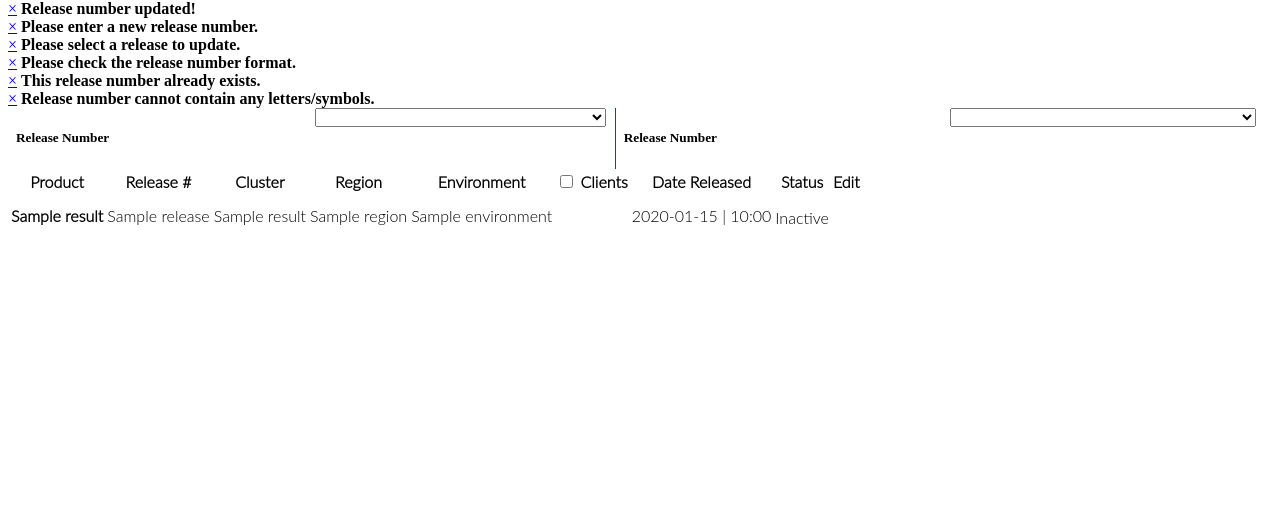
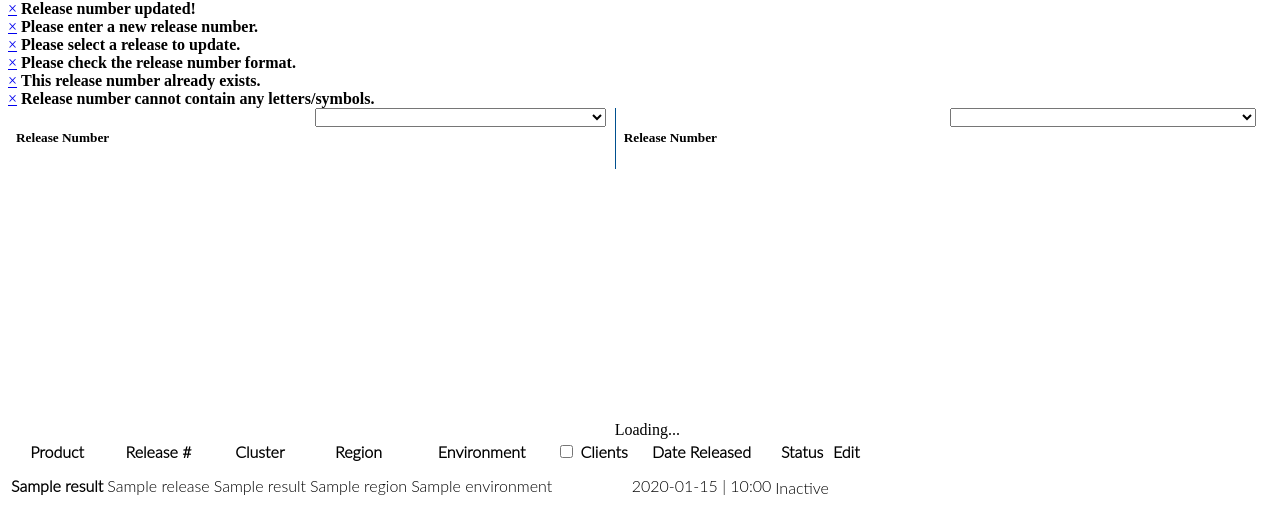
Before and after one commit to nickprimamore/iLookup_V1.0, a Flask app: template ilookup_v1.0/app/templates/result.html in a window 1280 px wide. Shown: the part 581-1089 px from the top of the page. Before the commit the page ends 806 px from the top, so only its background shows below. Run offline with Flask 2, Linux system fonts and the light colour scheme; the template is opened without the code that fills it: most values are stand-ins (such as "Sample title", 1, 10 or a date in 2020); lists and menus that the app fills with data are empty.

Commit message:
Refresh Loader Added

```diff
--- a/ilookup_v1.0/app/templates/result.html
+++ b/ilookup_v1.0/app/templates/result.html
@@ -27,10 +27,8 @@
           let header = document.getElementById('accordionHeader' + screen.toString())
           console.log(current)
           if (current) {
-            console.log("Yuhhh")
-            header.innerHTML = release_number + '<span style="color: #00FF00;"><i class="fas fa-check"></i></span>'
+            header.innerHTML = release_number + '&nbsp;&nbsp;<span style="color: #00FF00;"><i class="fas fa-check"></i></span>'
           } else {
-            console.log("Huhhh")
             header.innerHTML = release_number
           }
           $( "#accordion" + screen.toString() ).append('<div class="card deleteOnClose' + screen.toString() + '">' +
@@ -116,6 +114,7 @@
     })
     let modal = $(this)
     modal.find('.cluster-title').text('Cluster: ' + clusterName)
+
   })
 
   //This function gets the client information to a certain cluster and puts it into the popover
@@ -425,7 +424,6 @@
             </div>
             <div id="accordion1">
 
-
             </div>
           </div>
           <div id="divider" style="width:1px; background-color:#00508F">
@@ -441,7 +439,6 @@
               </div>
             </div>
             <div id="accordion2">
-
 
             </div>
           </div>
@@ -494,6 +491,12 @@
     }
   })
 
+  $('#loadedCheck').ready(function() {
+    $('#loadedCheck').hide()
+    $('.table').show()
+
+  })
+
   function showInactive() {
     if(document.getElementById('customControlInline').checked) {
         $("#inactiveClients").show();
@@ -502,11 +505,13 @@
     }
   }
 
+
+
+
 </script>
 <table class="table table-hover table-bordered table-striped">
   <thead>
     <tr>
-
       <th scope="col" style="font-family:Lato Light; font-size:16px">Product</th>
       <th scope="col" style="font-family:Lato Light; font-size:16px">Release #</th>
       <th scope="col" style="font-family:Lato Light; font-size:16px">Cluster</th>
@@ -571,9 +576,9 @@
         data-region="{{result.region}}"> {{result.environment}} </td>
         <td style="font-family:Lato Light; font-size:16px; padding-top:14px">
           {% if clients|length < 2 %}
-            <span style="color: green"><i class="fas fa-user" data-toggle="popover" title="Clients" data-content="{{clients|join(', ')}}"></i></span>
+            <span style="color:#00508F"><i class="fas fa-user" data-toggle="popover" title="Clients" data-content="{{clients|join(', ')}}"></i></span>
           {% else %}
-            <span style="color: green"><i class="fas fa-user-friends" data-toggle="popover" title="Clients" data-content="{{clients|join(', ')}}"></i></span>
+            <span style="color:#00508F"><i class="fas fa-user-friends" data-toggle="popover" title="Clients" data-content="{{clients|join(', ')}}"></i></span>
           {% endif %}
           {% if inactiveClients|length > 0 %}
             {% if inactiveClients|length < 2 %}
@@ -613,6 +618,11 @@
           </span>
         </td>
       </tr>
+        {% if loop.index == results|length %}
+            <div class="spinner-border text-primary" style="margin-left: 48%; margin-top: 20%" id="loadedCheck" role="status">
+              <span class="sr-only">Loading...</span>
+            </div>
+        {% endif %}
     {% endfor %}
   </tbody>
 </table>
--- a/ilookup_v1.0/app/templates/search.html
+++ b/ilookup_v1.0/app/templates/search.html
@@ -217,7 +217,6 @@
     //changedOnce is used to administer the disabled functionality so you have to choose a Product in order to select Release and Clusters
     changedOnce = false
     $('.dropdowns').on('change.select2', function(e) {
-      console.log("Helllo")
       let values = getValues()
       $.ajax({
         url: '/update',
@@ -244,7 +243,6 @@
             $("#releases").prop("disabled", true);
             $("#clusters").prop("disabled", true);
             if(changedOnce == false){
-              console.log("hits here?")
               $('#releases').val(null).trigger('change')
               $('#clusters').val(null).trigger('change')
               changedOnce = true
@@ -392,6 +390,8 @@
   function sendData() {
     let values = getValues()
     //send back and Ajax Request with the following information.
+      $('#loadedCheck').show()
+      $('.table').hide()
       $.ajax({
       url: '/result',
       type: 'POST',
```
